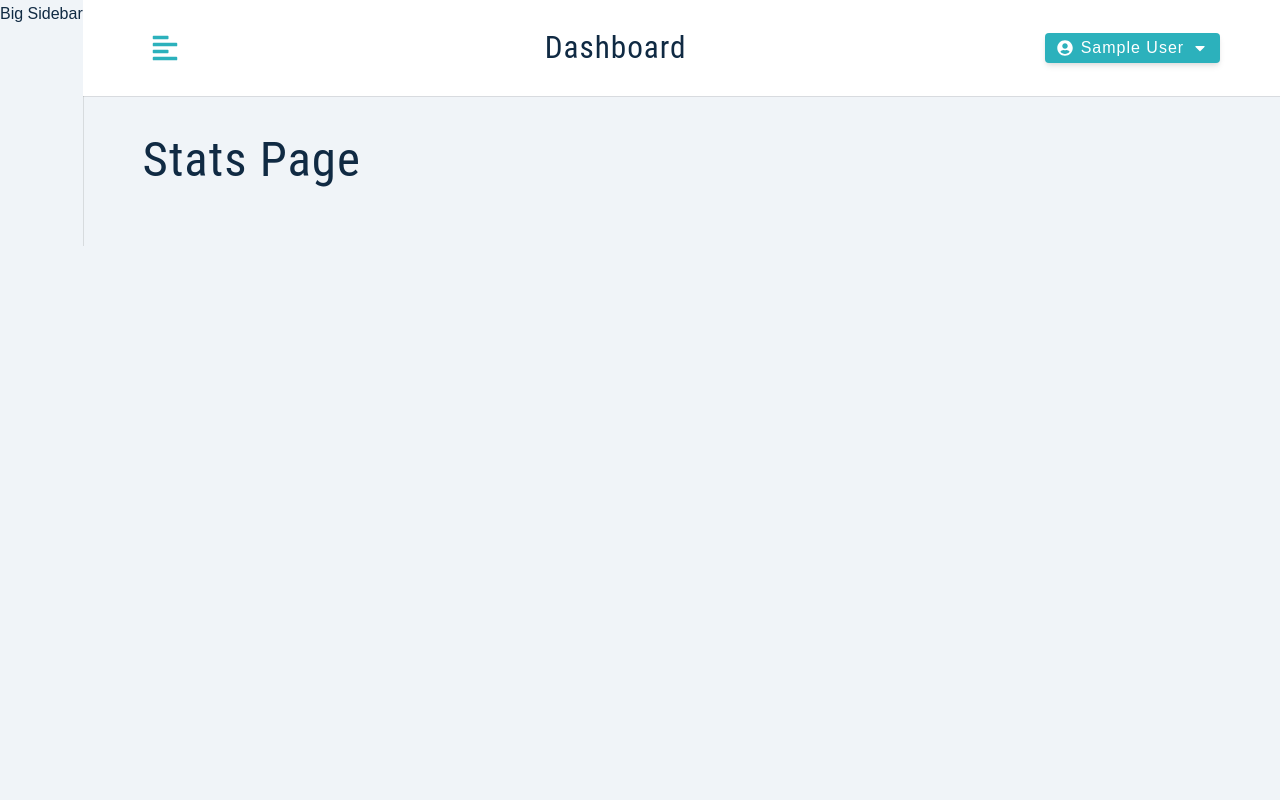
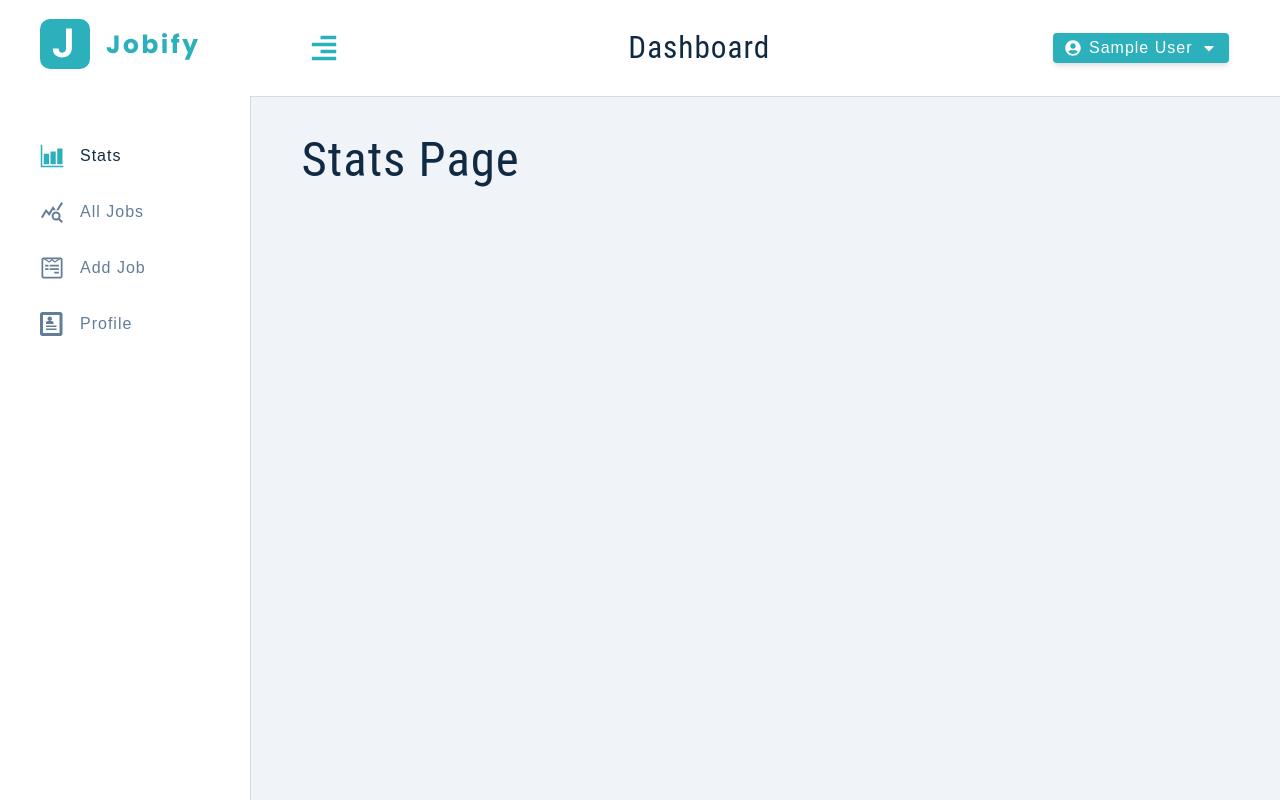
Before and after one commit to Uros-Todorovic/jobify, a React (Create React App) app in the folder client/: page / in a window 1280 px wide. Built offline with nearby package versions, Linux system fonts and the light colour scheme; sample sign-in values are in the browser's storage.

Commit message:
added navbar, small sidebar, big sidebar

```diff
--- a/client/src/components/BigSidebar.js
+++ b/client/src/components/BigSidebar.js
@@ -1,9 +1,22 @@
 import Wrapper from '../assets/wrappers/BigSidebar';
-
-import React from 'react';
+import { useAppContext } from '../context/appContext';
+import Logo from './Logo';
+import NavLinks from './NavLinks';
 
 const BigSidebar = () => {
-	return <Wrapper>Big Sidebar</Wrapper>;
+	const { showSidebar } = useAppContext();
+	return (
+		<Wrapper>
+			<div className={showSidebar ? 'sidebar-container' : 'sidebar-container show-sidebar'}>
+				<div className="content">
+					<header>
+						<Logo />
+					</header>
+					<NavLinks />
+				</div>
+			</div>
+		</Wrapper>
+	);
 };
 
 export default BigSidebar;
--- /dev/null
+++ b/client/src/components/NavLinks.js
@@ -0,0 +1,25 @@
+import links from '../utils/links';
+import { NavLink } from 'react-router-dom';
+
+const NavLinks = ({ toggleSidebar }) => {
+	return (
+		<div className="nav-links">
+			{links.map((link) => {
+				const { text, path, id, icon } = link;
+				return (
+					<NavLink
+						to={path}
+						key={id}
+						onClick={toggleSidebar}
+						className={({ isActive }) => (isActive ? 'nav-link active' : 'nav-link')}
+					>
+						<span className="icon">{icon}</span>
+						{text}
+					</NavLink>
+				);
+			})}
+		</div>
+	);
+};
+
+export default NavLinks;
--- a/client/src/components/Navbar.js
+++ b/client/src/components/Navbar.js
@@ -1,18 +1,18 @@
 import Wrapper from '../assets/wrappers/Navbar';
-import { FaAlignLeft, FaUserCircle, FaCaretDown } from 'react-icons/fa';
+import { FaAlignLeft, FaAlignRight, FaUserCircle, FaCaretDown, FaCaretUp } from 'react-icons/fa';
 import { useAppContext } from '../context/appContext';
 import Logo from './Logo';
 import { useState } from 'react';
 
 const Navbar = () => {
 	const [showLogout, setShowLogout] = useState(false);
-	const { toggleSidebar, logout, user } = useAppContext();
+	const { toggleSidebar, logout, user, showSidebar } = useAppContext();
 
 	return (
 		<Wrapper>
 			<div className="nav-center">
 				<button type="button" className="toggle-btn" onClick={toggleSidebar}>
-					<FaAlignLeft />
+					{showSidebar ? <FaAlignLeft /> : <FaAlignRight />}
 				</button>
 
 				<div>
@@ -24,7 +24,7 @@
 					<button type="button" className="btn" onClick={() => setShowLogout((currentValue) => !currentValue)}>
 						<FaUserCircle />
 						{user?.name}
-						<FaCaretDown />
+						{showLogout ? <FaCaretUp /> : <FaCaretDown />}
 					</button>
 					<div className={showLogout ? 'dropdown show-dropdown' : 'dropdown'}>
 						<button type="button" className="dropdown-btn" onClick={logout}>
--- a/client/src/components/SmallSidebar.js
+++ b/client/src/components/SmallSidebar.js
@@ -1,9 +1,26 @@
 import Wrapper from '../assets/wrappers/SmallSidebar';
-
-import React from 'react';
+import { FaTimes } from 'react-icons/fa';
+import { useAppContext } from '../context/appContext';
+import Logo from './Logo';
+import NavLinks from './NavLinks';
 
 const SmallSidebar = () => {
-	return <Wrapper>Small Sidebar</Wrapper>;
+	const { showSidebar, toggleSidebar } = useAppContext();
+	return (
+		<Wrapper>
+			<div className={showSidebar ? 'sidebar-container show-sidebar' : 'sidebar-container'}>
+				<div className="content">
+					<button className="close-btn" onClick={toggleSidebar}>
+						<FaTimes />
+					</button>
+					<header>
+						<Logo />
+					</header>
+					<NavLinks toggleSidebar={toggleSidebar} />
+				</div>
+			</div>
+		</Wrapper>
+	);
 };
 
 export default SmallSidebar;
--- /dev/null
+++ b/client/src/utils/links.js
@@ -0,0 +1,13 @@
+import { IoBarChartSharp } from 'react-icons/io5';
+import { MdQueryStats } from 'react-icons/md';
+import { FaWpforms } from 'react-icons/fa';
+import { ImProfile } from 'react-icons/im';
+
+const links = [
+	{ id: 1, text: 'stats', path: '/', icon: <IoBarChartSharp /> },
+	{ id: 2, text: 'all jobs', path: 'all-jobs', icon: <MdQueryStats /> },
+	{ id: 3, text: 'add job', path: 'add-job', icon: <FaWpforms /> },
+	{ id: 4, text: 'profile', path: 'profile', icon: <ImProfile /> },
+];
+
+export default links;
```
